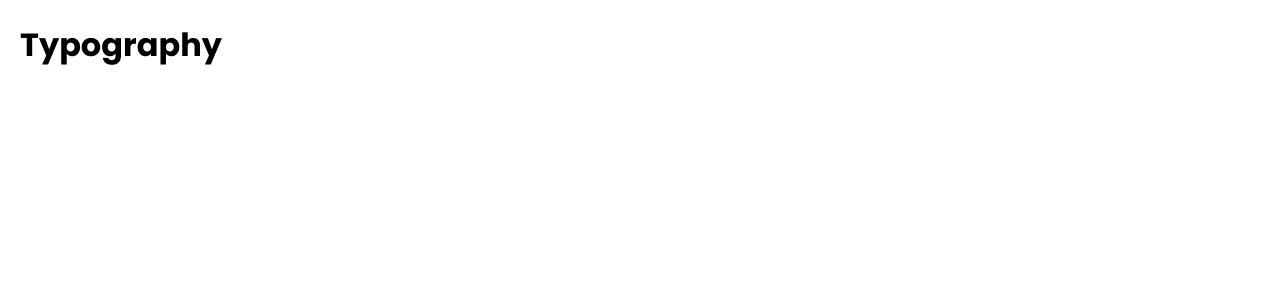
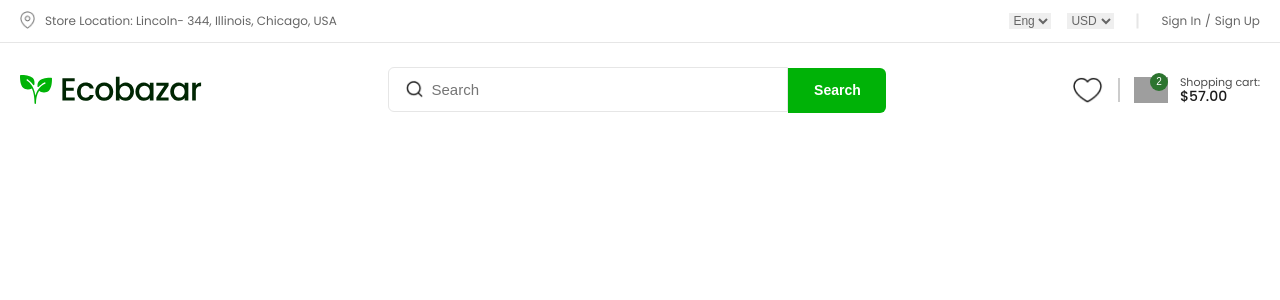
Before and after one commit to nurmuhammad9888/eCommerce, a React (Create React App) app: page / in a window 1280 px wide. Shown: the top 300 px of the page. Built offline with nearby package versions, Linux system fonts and the light colour scheme; grey boxes are pictures that could not be loaded.

Commit message:
add header

```diff
--- a/public/index.html
+++ b/public/index.html
@@ -11,7 +11,6 @@
     <title>React App</title>
   </head>
   <body>
-    <noscript>You need to enable JavaScript to run this app.</noscript>
     <div id="root"></div>
   </body>
 </html>
--- a/src/App.css
+++ b/src/App.css
@@ -38,7 +38,47 @@
     font-weight: 700;
     src: url('./assets/fonts/poppins-v21-latin-700.woff2') format('woff2');
 }
-
+/* dancing-script-700 - latin */
+@font-face {
+    font-display: swap; /* Check https://developer.mozilla.org/en-US/docs/Web/CSS/@font-face/font-display for other options. */
+    font-family: 'Dancing Script';
+    font-style: normal;
+    font-weight: 700;
+    src: url('./assets/fonts/dancing-script-v25-latin-700.woff2') format('woff2'); /* Chrome 36+, Opera 23+, Firefox 39+, Safari 12+, iOS 10+ */
+}
+:root {
+    --gren-gray-scale-900: #002603;
+    --gren-gray-scale-800: #173b1a;
+    --gren-gray-scale-700: #2b572e;
+    --gren-gray-scale-600: #406b42;
+    --gren-gray-scale-500: #618062;
+    --gren-gray-scale-400: #7a997c;
+    --gren-gray-scale-300: #96b297;
+    --gren-gray-scale-200: #b4ccb4;
+    --gren-gray-scale-100: #dae5da;
+    --gren-gray-scale-50: #edf2ee;
+    --gray-scale-gray-–-900: #1a1a1a;
+    --gray-scale-gray-–-800: #333;
+    --gray-scale-gray-–-700: #4d4d4d;
+    --gray-scale-gray-–-600: #666;
+    --gray-scale-gray-–-500: #808080;
+    --gray-scale-gray-–-400: #999;
+    --gray-scale-gray-–-300: #b3b3b3;
+    --gray-scale-gray-–-200: #ccc;
+    --gray-scale-gray-–-100: #e6e6e6;
+    --gray-scale-gray-–-50: #f2f2f2;
+    --gray-scale-white: #fff;
+    --branding-success-bright: #84d187;
+    --branding-success: #00b207;
+    --branding-success-dark: #2c742f;
+    --branding-warning: #ff8a00;
+    --branding-error: #ea4b48;
+}
+:root {
+    --font-family: "Poppins", sans-serif;
+    --second-family: "Segoe Script", sans-serif;
+    --third-family: "Dancing Script", sans-serif;
+}
 /* GENERAL */
 *{
     box-sizing: border-box;
--- a/src/App.js
+++ b/src/App.js
@@ -1,12 +1,11 @@
 
 import './App.css';
+import { Header } from "./components/Header/Header";
 
 function App() {
   return (
     <div className="app">
-      <div className='container'>
-        <h1>Typography</h1>
-      </div>
+    <Header/>
     </div>
   );
 }
--- a/src/components/Header/Header.js
+++ b/src/components/Header/Header.js
@@ -1,11 +1,56 @@
 import React from 'react'
+import { Link } from 'react-router-dom'
+import "./header.css"
+import Logo from '../../assets/images/Logo.svg';
 
-const Header = () => {
+export const Header = () => {
     return (
-        <div>
-            Header
+        <>
+        <div className='line'>
+            <div className='container'>
+                <div className="header-top">
+                    <span className='header-top-location'>Store Location: Lincoln- 344, Illinois, Chicago, USA</span>
+                    <div className="header-top-form-wrap">
+                        <div className="header-top-select">
+                            <select className='header-top-select-selct' name='lang'>
+                                <option value="en">Eng</option>
+                                <option value="uz">Uzb</option>
+                                <option value="ru">Ru</option>
+                            </select>
+                            <select className='header-top-select-selct' name='usd'>
+                                <option value="usd">USD</option>
+                                <option value="sum">SUM</option>
+                                <option value="rub">RUB</option>
+                            </select>
+                        </div>
+                        <span className='header-top-line'></span>
+                        <div className="header-top-sigin-wrap">
+                            <Link className='header-top-sigin' to={"/signin"}>Sign In</Link>
+                            <span className='header-top-left-line'>/</span>
+                            <Link className='header-top-sigin' to={"/signup"}>Sign Up</Link>
+                        </div>
+                    </div>
+                </div>
+            </div>
         </div>
+        <div className='container'>
+            <div className="header">
+                <Link to={"/"}><img src={Logo} width={183} height={38} alt="site-logo"/></Link>
+                <form method='POST' className="header-serach-form">
+                    <label htmlFor='search-id' className='header-serach-icon'></label>
+                    <input className='header-search' id='search-id' type="search" placeholder='Search' />
+                    <button className='header-serach-btn'>Search</button>
+                </form>
+                <div className="header-shopping">
+                    <button className='like-btn'></button>
+                    <span className='header-line'></span>
+                    <div className="header-shopping-cart-wrap">
+                        <button className='header-shopping-cart'><span className='header-shopping-cart-count'>2</span></button>
+                        <span className='header-shopping-cart-text'>Shopping cart: <br /> <strong className='header-shopping-cart-price'>$57.00</strong> </span>
+                    </div>
+                </div>
+            </div>
+        </div>
+        </>
     )
 }
-
-export default Header
--- /dev/null
+++ b/src/components/Header/header.css
@@ -0,0 +1,193 @@
+.header-top {
+    padding: 12px 0;
+    display: flex;
+    justify-content: space-between;
+    align-items: center;
+}
+.header-top-location {
+    position: relative;
+    margin-left: 25px;
+    font-size: 12px;
+    line-height: 130%;
+    color: var(--gray-scale-gray-–-600);
+}
+.header-top-location::before{
+    content: '';
+    position: absolute;
+    top: -2px;
+    left: -25px;
+    width: 15px;
+    height: 18px;
+    background-image: url("../../assets/images/mapheader.png");
+    background-size: contain;
+    background-position: center;
+    background-repeat: no-repeat;
+}
+.line{
+    width: 100%;
+    border-bottom: 1px solid #E6E6E6;
+}
+.header-top-form-wrap {
+    display: flex;
+    justify-content: space-between;
+    align-items: center;
+}
+.header-top-select {
+    display: flex;
+}
+.header-top-select-selct{
+    margin-right: 16px;
+    border: none;
+    font-size: 12px;
+    color: var(--gray-scale-gray-–-600);
+    cursor: pointer;
+}
+.header-top-sigin-wrap {
+    display: flex;
+    justify-content: center;
+    align-items: center;
+    margin-left: 16px;
+}
+.header-top-sigin {
+    font-size: 12px;
+    color: var(--gray-scale-gray-–-600);
+    text-decoration: none;
+}
+.header-top-line{
+    width: 15px;
+    height: 0px;
+    border: 1px solid #E6E6E6;
+    transform: rotate(90deg);
+}
+.header-top-left-line{
+    font-size: 12px;
+    color: var(--gray-scale-gray-–-600);
+    display: inline-block;
+    margin: 0 4px;
+}
+
+.header {
+    margin: 24px 0;
+    display: flex;
+    justify-content: space-between;
+    align-items: center;
+}
+.header-serach-form {
+    position: relative;
+    border-radius: 6px;
+    width: 498px;
+    height: 45px;
+}
+.header-search {
+    border: 1px solid var(--gray-scale-gray-–-100);
+    padding: 12px 18px 12px 42px;
+    width: 400px;
+    height: 45px;
+    border-radius:  6px 0 0 6px;
+    font-weight: 400;
+    font-size: 15px;
+    line-height: 21px;
+    color: var(--gray-scale-gray-–-500);
+}
+.header-serach-icon::before{
+    content: '';
+    position: absolute;
+    top: 12px;
+    left: 16px;
+    display: inline-block;
+    width: 20px;
+    height: 20px;
+    background-image: url("../../assets/images/searchheader.png");
+    background-size: contain;
+    background-position: center;
+    background-repeat: no-repeat;
+    cursor: pointer;
+}
+.header-serach-btn {
+    background: var(--branding-success);
+    border-radius: 0 6px 6px 0;
+    padding: 14px 24px;
+    width: 98px;
+    height: 45px;
+    border: none;
+    font-weight: 600;
+    font-size: 14px;
+    line-height: 17px;
+    color: var(--gray-scale-white);
+    cursor: pointer;
+}
+.header-search:focus{
+    outline: 1px solid var(--gray-scale-gray-–-100);
+
+}
+.header-shopping {
+    display: flex;
+    justify-content: center;
+    align-items: center;
+}
+.like-btn {
+    border: none;
+    width: 32px;
+    height: 32px;
+    background-image: url("../../assets/images/heartheader.png");
+    background-color: transparent;
+    background-size: contain;
+    background-position: center;
+    background-repeat: no-repeat;
+    cursor: pointer;
+}
+.header-shopping-cart-wrap {
+    display: flex;
+    justify-content: center;
+    align-items: center;
+}
+.header-shopping-cart {
+    position: relative;
+    border: none;
+    width: 34px;
+    height: 34px;
+    background-image: url("../../assets/images/cardheader.png");
+    background-color: transparent;
+    background-size: contain;
+    background-position: center;
+    background-repeat: no-repeat;
+    cursor: pointer;
+}
+.header-shopping-cart-count {
+    position: absolute;
+    top: 0;
+    right: 0;
+    display: flex;
+    justify-content: center;
+    align-items: center;
+    background-color: var(--branding-success-dark);
+    border-radius: 50%;
+    width: 18px;
+    height: 18px;
+    font-weight: 500;
+    font-size: 10px;
+    line-height: 10px;
+    color: var(--gray-scale-white);
+}
+.header-line{
+    display: inline-block;
+    margin: 0 3px;
+    width: 24px;
+    height: 0px;
+    transform: rotate(-90deg);
+    border: 1px solid var(--gray-scale-gray-–-200);
+}
+.header-shopping-cart-text {
+    margin-left: 12px;
+    display: inline-block;
+    font-weight: 400;
+    font-size: 11px;
+    line-height: 13px;
+    color: var(--gray-scale-gray-–-700);
+}
+.header-shopping-cart-price {
+    font-weight: 500;
+    font-size: 14px;
+    line-height: 14px;
+    color: var(--gray-scale-gray-–-900);
+}
```
Also changed, not shown: src/assets/fonts/dancing-script-v25-latin-700.woff2 (added), src/assets/images/Logo.svg (added).
